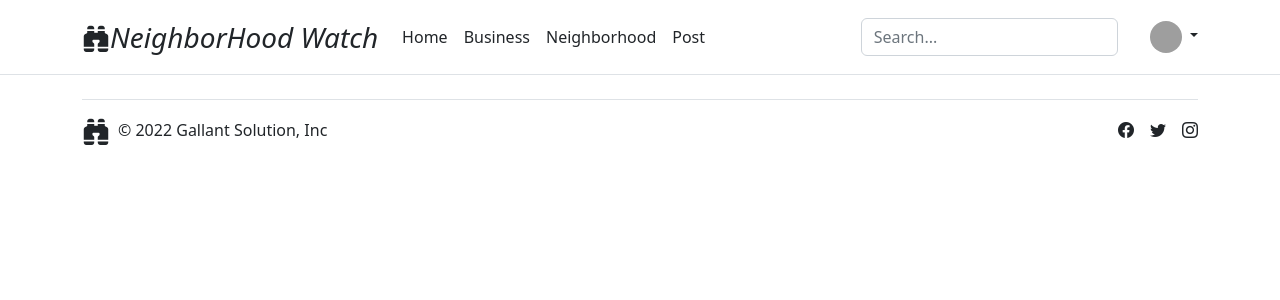
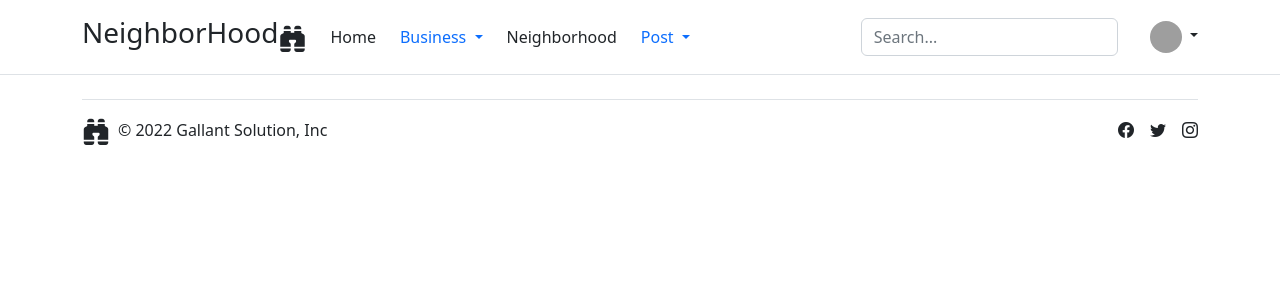
Before and after one commit to kLeitich/Neighbourhood-watch, a Django app: template app/templates/base.html in a window 1280 px wide. Shown: the top 300 px of the page. Run offline with Django 4.2, Linux system fonts and the light colour scheme; the template is opened without the code that fills it, so the values that code supplies are empty; grey boxes are pictures that could not be loaded.

Commit message:
adding dropdown link to navbar

```diff
--- a/app/templates/base.html
+++ b/app/templates/base.html
@@ -16,14 +16,30 @@
         <div class="container">
           <div class="d-flex flex-wrap align-items-center justify-content-center justify-content-lg-start gap-3">
             <a href="/" class="d-flex align-items-center mb-2 mb-lg-0 text-dark text-decoration-none">
-                <i class="bi bi-binoculars-fill fs-3">NeighborHood Watch</i>
+                <h3>NeighborHood</h3><i class="bi bi-binoculars-fill fs-3"></i>
             </a>
 
             <ul class="nav col-12 col-lg-auto me-lg-auto mb-2 justify-content-center mb-md-0">
               <li><a href="#" class="nav-link px-2 link-dark">Home</a></li>
-              <li><a href="#" class="nav-link px-2 link-dark">Business</a></li>
+              <li class="nav-item dropdown">
+                <a class="nav-link dropdown-toggle" href="#" id="navbarDropdown" role="button" data-bs-toggle="dropdown" aria-expanded="false">
+                  Business
+                </a>
+                <ul class="dropdown-menu" aria-labelledby="navbarDropdown">
+                  <li><a class="dropdown-item" href="#">Business</a></li>
+                  <li><a class="dropdown-item" href="#">Add a business</a></li>
+                </ul>
+              </li>
               <li><a href="#" class="nav-link px-2 link-dark">Neighborhood</a></li>
-              <li><a href="#" class="nav-link px-2 link-dark">Post</a></li>
+              <li class="nav-item dropdown">
+                <a class="nav-link dropdown-toggle" href="#" id="navbarDropdown" role="button" data-bs-toggle="dropdown" aria-expanded="false">
+                  Post
+                </a>
+                <ul class="dropdown-menu" aria-labelledby="navbarDropdown">
+                  <li><a class="dropdown-item" href="#">Post</a></li>
+                  <li><a class="dropdown-item" href="#">Add a post</a></li>
+                </ul>
+              </li>
             </ul>
 
             <form class="col-12 col-lg-auto mb-3 mb-lg-0 me-lg-3" role="search">
```
